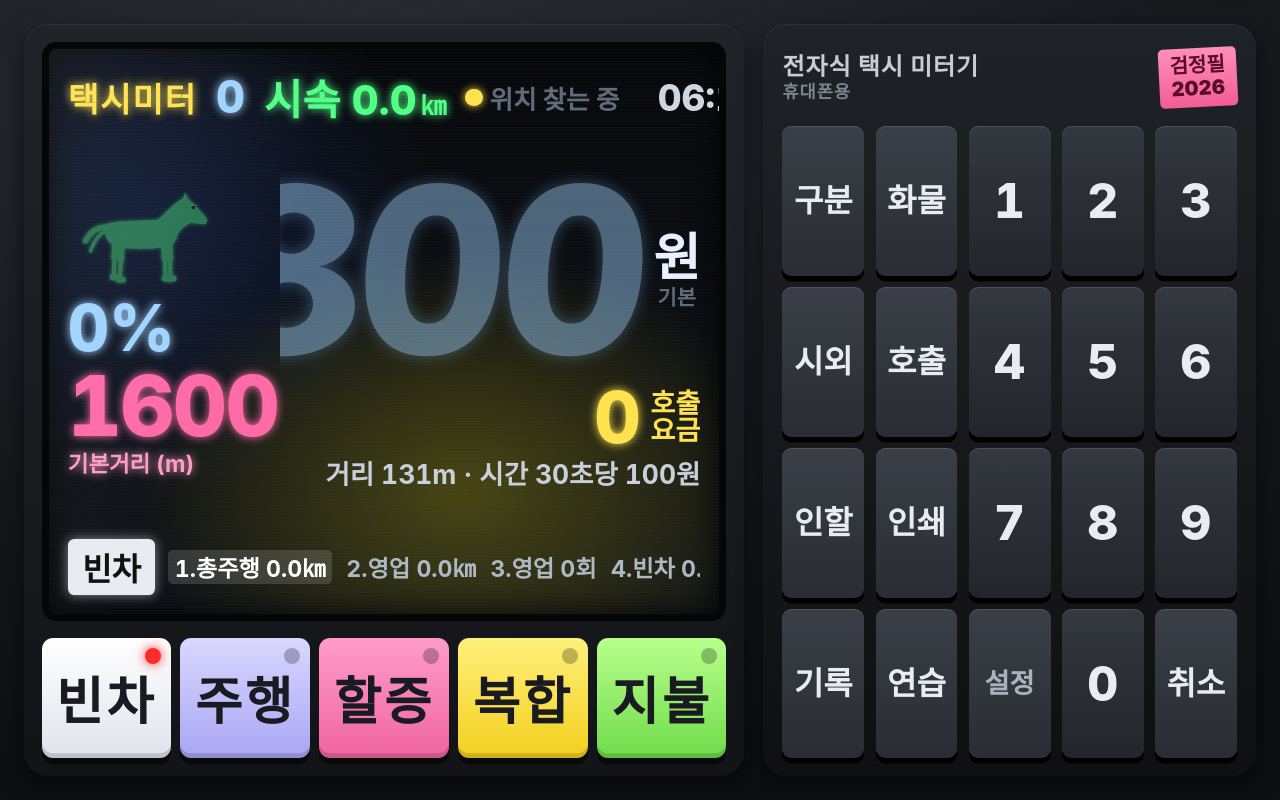
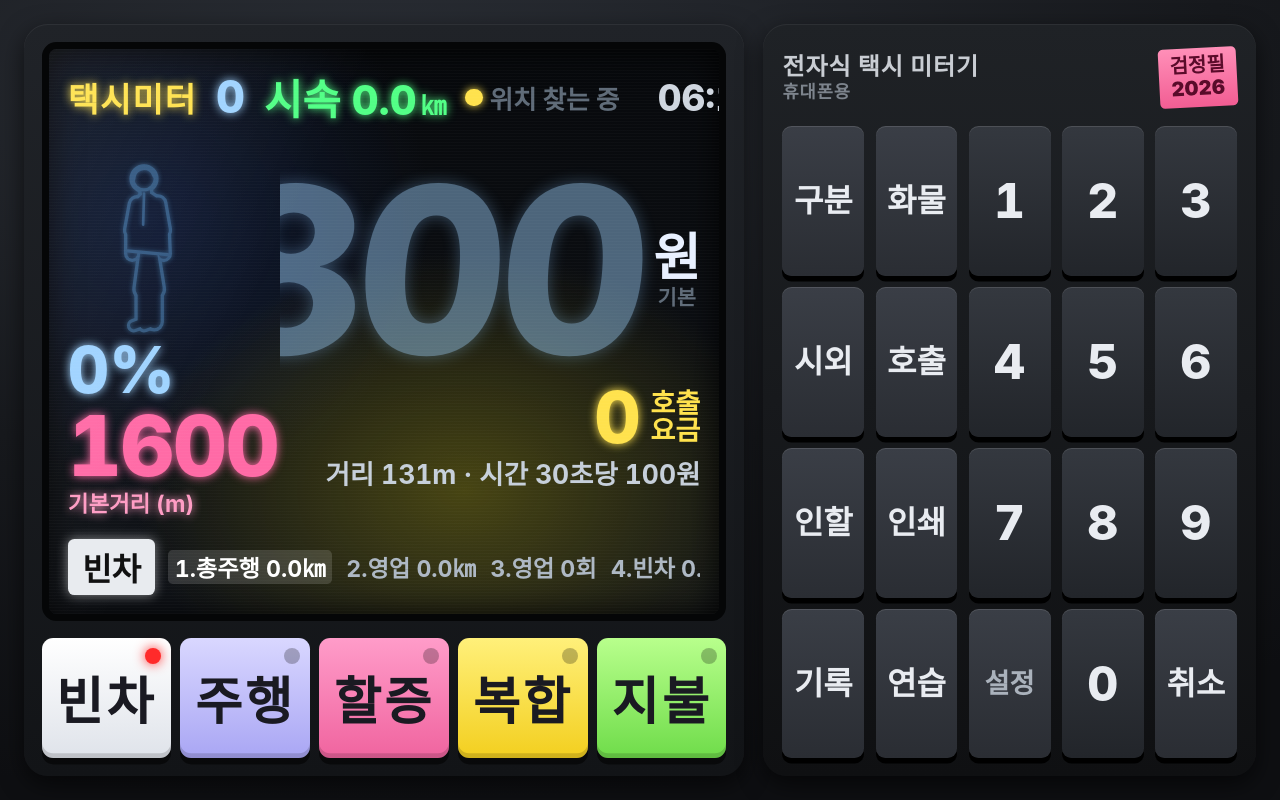
Before and after one commit to lkj56497/taxi, a plain HTML site: page index.html in a window 1280 px wide. Drawn offline with Linux system fonts and the light colour scheme.

Commit message:
안드로이드 설치 파일 갱신 (3)

```diff
--- a/index.html
+++ b/index.html
@@ -52,8 +52,8 @@ button{font:inherit;color:inherit;border:0;background:none;cursor:pointer;touch-
 .gps.ok i{background:var(--lcd-green);color:var(--lcd-green)}
 .gps.wait i{background:var(--lcd-yellow);color:var(--lcd-yellow)}
 .clock{color:#cfd6df;font-size:calc(var(--u)*4.6);font-variant-numeric:tabular-nums}
-.side{display:flex;flex-direction:column;justify-content:center;gap:calc(var(--u)*.6);min-width:0}
-.horse{width:calc(var(--u)*20);height:calc(var(--u)*12.5);opacity:.4;transition:opacity .3s}
+.side{display:flex;flex-direction:column;justify-content:center;gap:calc(var(--u)*.3);min-width:0}
+.horse{width:calc(var(--u)*19);height:calc(var(--u)*23);opacity:.4;transition:opacity .3s}
 .horse.on{opacity:1}
 .rate{color:var(--lcd-blue);font-size:calc(var(--u)*8);font-weight:800;line-height:1;font-variant-numeric:tabular-nums}
 .remain{color:var(--lcd-pink);font-size:calc(var(--u)*10.5);font-weight:800;line-height:1;font-variant-numeric:tabular-nums;letter-spacing:-.02em}
@@ -607,51 +607,72 @@ addEventListener("pagehide",()=>save(true));
 if(location.protocol.startsWith("http")&&"serviceWorker" in navigator)addEventListener("load",()=>navigator.serviceWorker.register("sw.js").catch(()=>{}));
 
 
-/* ───────── 달리는 말 (속도에 맞춰 걸음·빠르기 변화) ───────── */
+/* ───────── 달리는 사람 (움짤 10장면을 그대로 옮겨 파란 선으로, 속도에 맞춰 재생) ───────── */
 (function(){
-  const cv=$("horse"),g=cv.getContext("2d");let ph=0,last=performance.now(),amp=0,W=0,H=0;
-  const BODY=new Path2D("M16 13C22 11.5 31 12 36 11.5 39 9 42 5 46 3L46.8 .6 48.3 3.4C51 5.5 53.5 8.5 55.5 11 56 12.3 55.3 13.4 54 13.3 52 13.1 50.5 12.6 49 12.8 47 13.5 45.5 15 44 17 43.5 19 42.8 20.6 41.5 21.5 37 23.3 28 23.5 22 22.8 18.5 22.3 15.5 20.5 15 17.5 14.8 15.5 15.2 14 16 13Z");
-  const EAR=new Path2D("M45 4.2C45.5 6 47 6.5 47.6 5.6");
-  function size(){const r=cv.getBoundingClientRect(),d=devicePixelRatio||1;if(!r.width)return;W=r.width;H=r.height;cv.width=Math.round(W*d);cv.height=Math.round(H*d)}
+  const cv=$("horse"),g=cv.getContext("2d"),off=document.createElement("canvas"),o=off.getContext("2d");
+  let ph=0,last=performance.now(),amp=0,W=0,H=0;
+  const col="#6cbcff";
+  // 장면마다: 머리, 앞어깨, 앞팔꿈치, 앞손, 뒤어깨, 뒤팔꿈치, 뒤손, 엉덩이, 다리1(무릎·발목·발끝), 다리2(무릎·발목·발끝)  (원본 300×391 좌표)
+  const K=[
+   [75,75, 100,110,40,130,5,155, 195,85,240,85,250,115, 160,205, 95,245,40,300,5,300, 225,265,275,310,280,350],
+   [95,60, 115,110,60,125,15,130, 205,85,245,95,260,130, 180,205, 110,250,55,310,20,315, 240,265,285,300,290,335],
+   [105,45, 110,95,45,105,15,130, 210,80,250,110,250,155, 175,200, 125,250,85,320,50,345, 180,270,255,265,270,300],
+   [125,30, 100,95,65,110,55,140, 215,80,240,120,220,170, 170,200, 160,270,130,340,115,380, 175,265,240,300,245,340],
+   [110,35, 110,100,90,140,95,160, 195,85,200,140,165,175, 165,210, 190,290,210,355,195,380, 105,255,160,300,185,330],
+   [90,55, 105,115,90,150,95,165, 195,90,195,140,170,175, 180,210, 235,270,285,320,290,355, 90,255,80,330,60,350],
+   [80,60, 100,110,85,140,80,155, 180,90,195,140,170,165, 165,210, 220,265,285,300,295,325, 85,250,40,300,5,310],
+   [95,45, 110,105,100,145,105,165, 190,85,200,140,180,170, 180,210, 235,275,265,268,275,305, 100,255,55,320,25,340],
+   [105,40, 110,105,85,140,75,160, 200,90,205,140,180,165, 165,210, 175,270,225,300,230,335, 140,280,140,345,115,375],
+   [85,50, 105,110,65,140,50,165, 200,95,225,130,230,155, 180,210, 100,260,85,330,65,350, 220,290,245,345,230,370]
+  ];
+  const STAND=[150,55, 135,110,125,165,125,215, 180,108,190,165,192,215, 160,215, 150,290,150,360,128,368, 172,290,172,360,150,368];
+  function size(){const r=cv.getBoundingClientRect(),d=devicePixelRatio||1;if(!r.width)return;W=r.width;H=r.height;
+    cv.width=off.width=Math.round(W*d);cv.height=off.height=Math.round(H*d)}
   addEventListener("resize",()=>setTimeout(size,250));
-  // 다리: 엉덩이/어깨 위치, 위상 차이(전력질주 순서), 앞다리 여부
-  const LEGS=[[19,19.5,0,0],[21.5,20.5,.1,0],[38.5,20,.5,1],[40.5,20,.6,1]];
-  function leg(x,y,p,front,a){
-    const s=Math.sin(p*2*Math.PI),c=Math.cos(p*2*Math.PI);
-    const t=((front?88:93)+(front?34:28)*a*s)*Math.PI/180;      // 윗다리 각도 (90 = 수직)
-    const bend=(front?1:-1)*Math.max(0,front?-c:c)*40*a;         // 앞무릎은 뒤로, 뒷다리 아랫마디는 앞으로 접힘
-    const kx=x+Math.cos(t)*7,ky=y+Math.sin(t)*7;
-    const t2=t+bend*Math.PI/180,hx=kx+Math.cos(t2)*7.5,hy=ky+Math.sin(t2)*7.5;
-    g.lineWidth=2.5;g.beginPath();g.moveTo(x,y-1);g.lineTo(kx,ky);g.stroke();
-    g.lineWidth=1.7;g.beginPath();g.moveTo(kx,ky);g.lineTo(hx,hy);g.stroke();
-    g.lineWidth=2.4;g.beginPath();g.moveTo(hx-.3,hy+.5);g.lineTo(hx+1.2,hy+.5);g.stroke();
+  function pose(t,a){const n=K.length,f=t*n,i=Math.floor(f)%n,j=(i+1)%n,u=f-Math.floor(f);
+    return K[i].map((v,k)=>{const run=v+(K[j][k]-v)*u;return STAND[k]+(run-STAND[k])*a})}
+  function shapes(c,P,grow,mode){   // mode 0: 굵게 칠하기, 1: 안쪽 지우기
+    const pt=k=>[P[k],P[k+1]];
+    const head=pt(0),sf=pt(2),ef=pt(4),wf=pt(6),sb=pt(8),eb=pt(10),wb=pt(12),hip=pt(14);
+    const mid=[(sf[0]+sb[0])/2,(sf[1]+sb[1])/2],neck=[head[0]+(mid[0]-head[0])*.55,head[1]+(mid[1]-head[1])*.55];
+    const L=(pts,w)=>{c.lineWidth=w+grow;c.beginPath();c.moveTo(pts[0][0],pts[0][1]);for(const q of pts.slice(1))c.lineTo(q[0],q[1]);c.stroke()};
+    const C=(q,r)=>{c.beginPath();c.arc(q[0],q[1],r+grow/2,0,7);c.fill()};
+    // 다리 (바지·구두)
+    for(const b of [16,22]){const kn=pt(b),an=pt(b+2),to=pt(b+4);L([hip,kn],36);L([kn,an],27);L([an,to],15)}
+    // 팔
+    L([sb,eb],26);L([eb,wb],21);C(wb,9);L([sf,ef],26);L([ef,wf],21);C(wf,9);
+    // 윗도리
+    const dx=hip[0]-mid[0],dy=hip[1]-mid[1];
+    const hemF=[hip[0]-46+dx*.08,hip[1]-6],hemB=[hip[0]+40+dx*.1,hip[1]+2];
+    c.beginPath();c.moveTo(sf[0]-6,sf[1]-4);c.lineTo(neck[0],neck[1]-4);c.lineTo(sb[0]+6,sb[1]-6);c.lineTo(hemB[0],hemB[1]);c.lineTo(hemF[0],hemF[1]);c.closePath();
+    c.lineWidth=grow||0.01;c.fill();if(grow)c.stroke();
+    L([neck,head],18);C(head,24);
+    return{head,neck,hemF,hemB,sf,sb};
   }
   function frame(now){
     if(!W)size();
     const dt=Math.min(.1,(now-last)/1000);last=now;
-    const hired=S.mode==="hire";
-    const v=hired?(S.practice?+$("pSpd").value:curSpeed):0;
-    // 속도 → 걸음 횟수(초당): 서 있으면 0, 걷기 1회 안팎, 빨라질수록 최대 4회
-    const hz=v<1?0:Math.min(4,.7+v/22);
-    const target=v<1?0:Math.min(1,.35+v/40);                 // 보폭: 천천히면 짧게, 빠르면 크게
+    const v=S.mode==="hire"?(S.practice?+$("pSpd").value:curSpeed):0;
+    const rate=v<1?0:Math.min(2.2,.35+v/38);                    // 초당 재생 횟수 (원본은 0.5초에 한 번)
+    const target=v<1?0:Math.min(1,.45+v/60);                    // 느리면 동작이 작고, 빠르면 원본 그대로 크게
     amp+=(target-amp)*Math.min(1,dt*4);
-    ph=(ph+hz*dt)%1;
+    ph=(ph+rate*dt)%1;
     if(W){
-      const d=devicePixelRatio||1,sc=Math.min(W/64,H/40);
-      g.setTransform(d*sc,0,0,d*sc,d*(W-64*sc)/2,d*(H-40*sc)/2);
-      g.clearRect(-10,-10,90,60);
-      const col="#52ff86";g.strokeStyle=col;g.fillStyle="#52ff86";g.lineCap="round";g.lineJoin="round";
-      g.shadowColor=col;g.shadowBlur=4*d;
-      const bob=-Math.abs(Math.sin(ph*2*Math.PI))*1.6*amp;      // 뛸 때 몸이 오르내림
-      const nod=Math.sin(ph*2*Math.PI+1)*2.2*amp;               // 고개 끄덕임
-      g.save();g.translate(0,bob);
-      LEGS.forEach(L=>leg(L[0],L[1],ph+L[2],L[3],amp));
-      g.save();g.translate(44,17);g.rotate(nod*Math.PI/180);g.translate(-44,-17);
-      g.fill(BODY);g.beginPath();g.arc(50.2,6.6,.7,0,7);g.fillStyle="#0a1a10";g.fill();g.fillStyle=col;g.strokeStyle=col;
-      g.restore();
-      const sw=Math.sin(ph*2*Math.PI*2)*3*amp;                   // 꼬리 흔들림
-      g.lineWidth=2.2;g.beginPath();g.moveTo(15.8,14.5);g.quadraticCurveTo(10,14+sw*.5,7,20+sw);g.stroke();g.lineWidth=1.4;g.beginPath();g.moveTo(15.5,15.5);g.quadraticCurveTo(11,18,9,24+sw*.7);g.stroke();
-      g.restore();
+      const d=devicePixelRatio||1,sc=Math.min(W/310,H/392)*d,ox=(W*d-300*sc)/2,oy=(H*d-392*sc)/2+4*sc;
+      const P=pose(ph,amp);
+      o.setTransform(1,0,0,1,0,0);o.clearRect(0,0,off.width,off.height);
+      o.setTransform(sc,0,0,sc,ox,oy);o.lineCap="round";o.lineJoin="round";
+      const T=7;                                                   // 선 굵기 (원본 좌표)
+      o.globalCompositeOperation="source-over";o.fillStyle=o.strokeStyle=col;shapes(o,P,T*2,0);
+      o.globalCompositeOperation="destination-out";o.fillStyle=o.strokeStyle="#000";const J=shapes(o,P,0,1);
+      // 안쪽 선: 머리, 윗도리 아랫단, 깃
+      o.globalCompositeOperation="source-over";o.strokeStyle=col;o.lineWidth=T;
+      o.beginPath();o.arc(J.head[0],J.head[1],24,0,7);o.stroke();
+      o.beginPath();o.moveTo(J.hemF[0],J.hemF[1]);o.lineTo(J.hemB[0],J.hemB[1]);o.stroke();
+      o.lineWidth=T*.8;o.beginPath();o.moveTo(J.neck[0]-4,J.neck[1]+2);o.lineTo((J.neck[0]+J.hemF[0])/2+14,(J.neck[1]+J.hemF[1])/2+6);o.stroke();
+      o.lineWidth=T*1.6;o.beginPath();o.arc(J.head[0],J.head[1],24,Math.PI*1.0,Math.PI*1.9);o.stroke();   // 머리카락
+      g.setTransform(1,0,0,1,0,0);g.clearRect(0,0,cv.width,cv.height);
+      g.shadowColor=col;g.shadowBlur=5*d;g.drawImage(off,0,0);
     }
     requestAnimationFrame(frame);
   }
```
Also changed, not shown: 1 other file.
